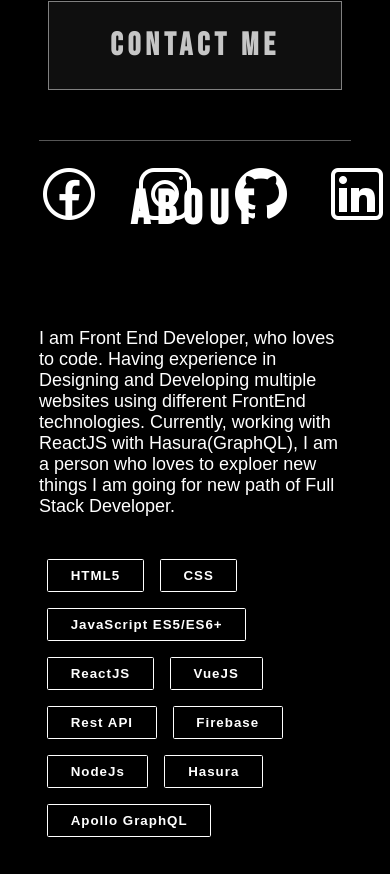
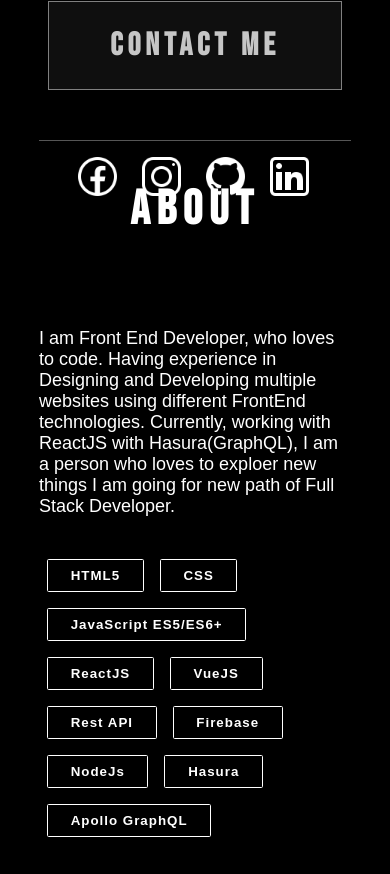
Before and after one commit to sarwan920/Sarwan-Nizamani, a React (Create React App) app: page / in a window 390 px wide. Shown: the part 1024-1898 px from the top of the page. Built offline with nearby package versions, Linux system fonts and the light colour scheme; a web font is replaced by a local one.

Commit message:
fix some responsive issues

```diff
--- a/src/components/About.css
+++ b/src/components/About.css
@@ -63,7 +63,7 @@
   background-color: rgb(255, 255, 255);
 }
 
-@media only screen and (max-width: 600px) {
+@media only screen and (max-width: 800px) {
   .about {
     width: 80%;
     height: 70vh;
--- a/src/components/Header.css
+++ b/src/components/Header.css
@@ -5,7 +5,7 @@ header {
   flex-direction: row;
   justify-content: space-between;
   align-items: center;
-  padding: 0 50px;
+  padding: 0 4rem;
 }
 
 .hamburger {
--- a/src/components/Introduction.css
+++ b/src/components/Introduction.css
@@ -95,15 +95,17 @@
   flex-direction: column;
   height: 50%;
   justify-content: space-evenly;
+
+  padding-left: 0;
 }
 
-.social__media__list li:hover {
+.social__media__list li img:hover {
   cursor: pointer;
   transition: all 0.3s;
   transform: scale(1.3);
 }
 
-@media only screen and (max-width: 600px) {
+@media only screen and (max-width: 800px) {
   .introduction_container {
     display: flex;
     flex-direction: column-reverse;
@@ -118,10 +120,8 @@
   .info {
     display: flex;
     flex-direction: column;
-
     justify-content: flex-end;
     height: 100%;
-
 
   }
 
@@ -131,17 +131,29 @@
   .person__icon {
     height: 60%;
     width: 100%;
+  }
 
-
+  .social__media{
+    width: 100%;
   }
 
   .social__media__list {
     display: flex;
     flex-direction: row;
-    justify-content: space-evenly;
+  height: 100%;
+  justify-content: flex-start;
+
+
   }
 
   .social__media__list li{
-    margin:0 1rem;
+    margin:0 0.5rem;
+
+
+  }
+
+  .social__media__list li img{
+    width: 3rem;
+    padding: 0;
   }
 }
--- a/src/components/Introduction.js
+++ b/src/components/Introduction.js
@@ -14,7 +14,7 @@ const Introduction = () => {
   return (
     <main className="introduction_container">
       <div className="social__media">
-        <Fade left>
+        <Fade left cascade>
           <ul className="social__media__list">
             <li style={{ listStyleType: "none" }}>
               <a
```
